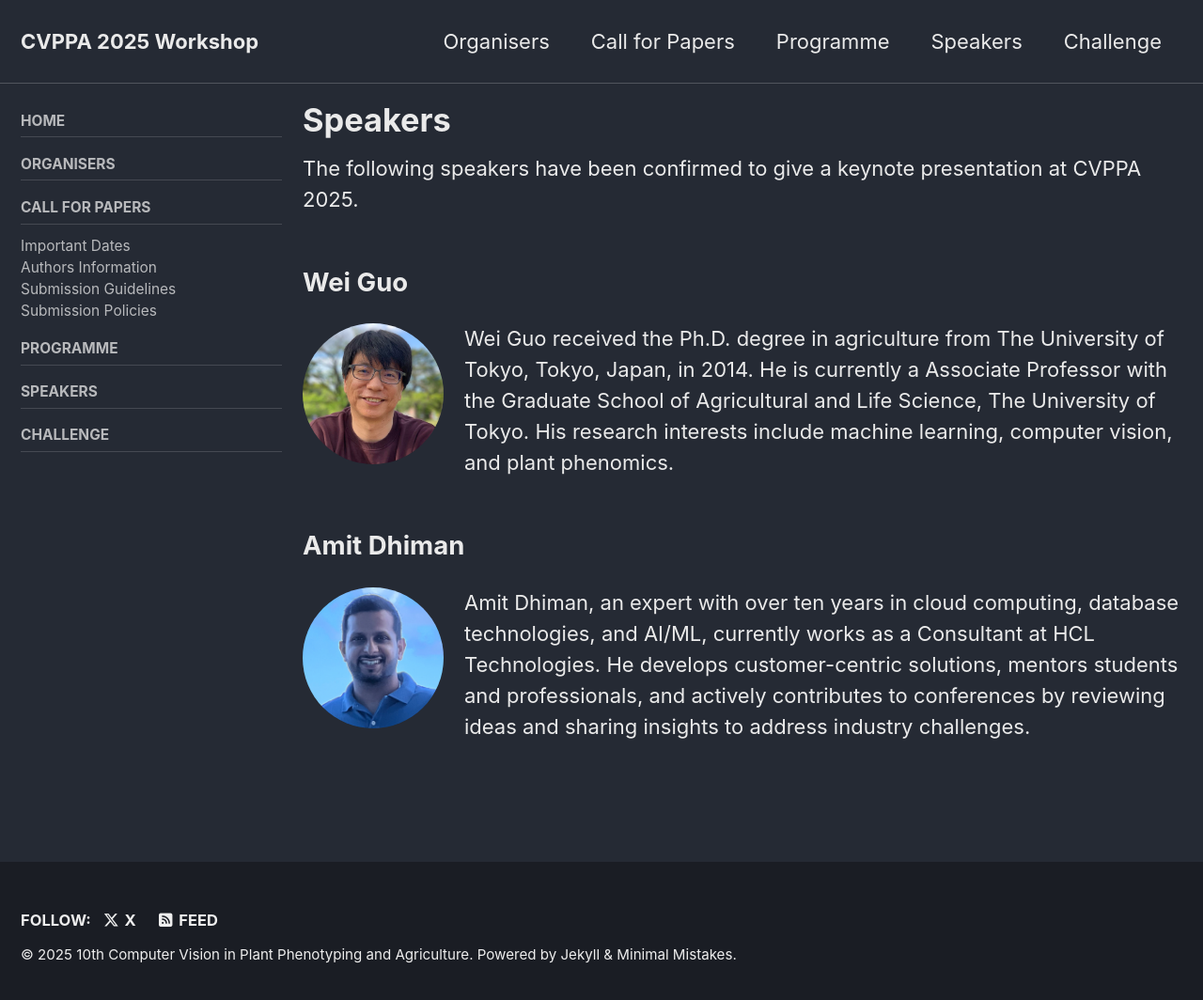
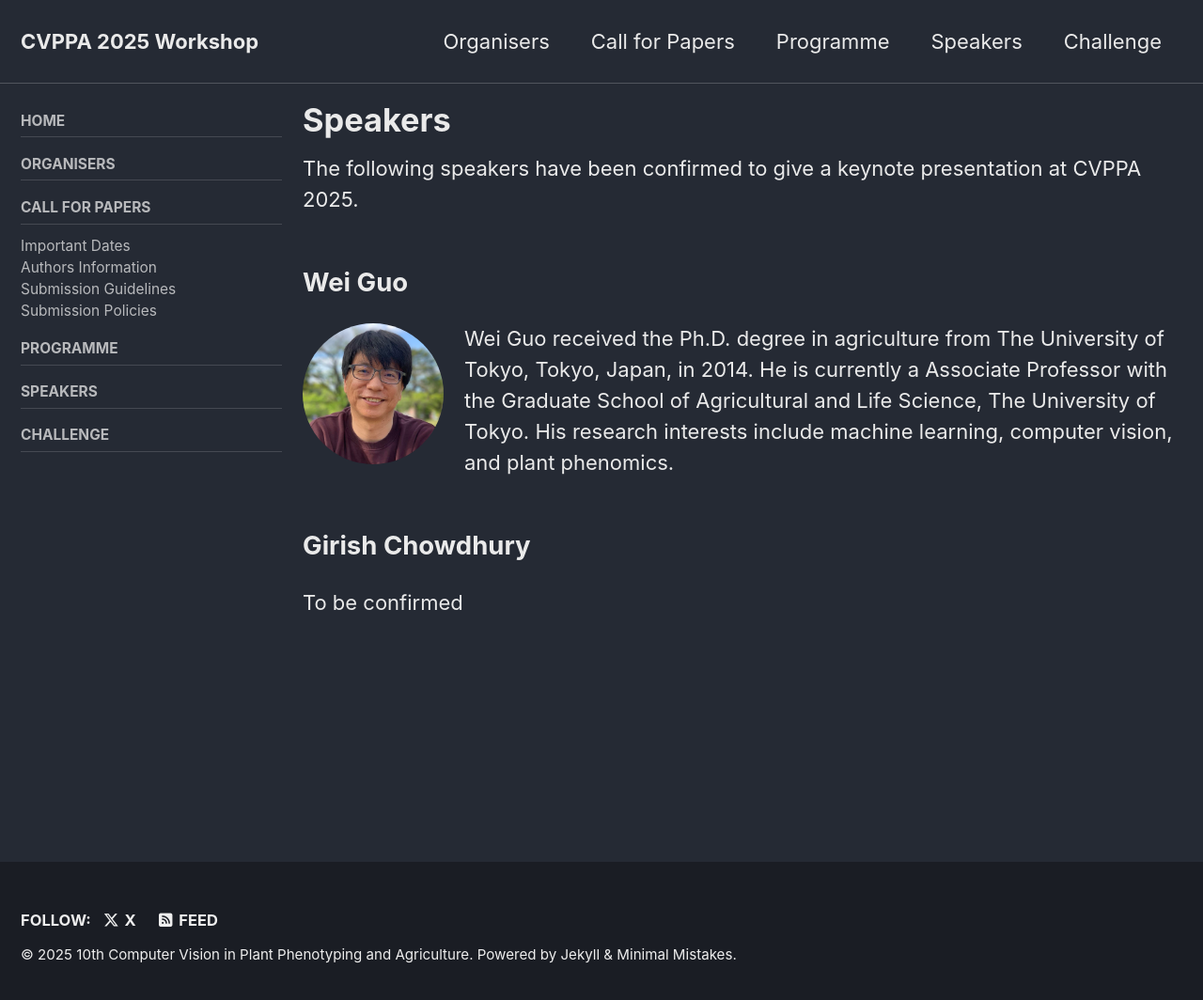
Before and after one commit to cvppa2025/cvppa2025.github.io, a Jekyll site: the page built from _pages/speakers.md, in a window 1280 px wide and 1072 px high. Shown: the top 1064 px of the window at 94% size. Built offline with Jekyll 4.4.1, drawn with Linux system fonts in a browser that asks for light colours; cached includes are drawn as plain includes.

Commit message:
Update speakers.md

```diff
--- a/_pages/speakers.md
+++ b/_pages/speakers.md
@@ -13,5 +13,5 @@ The following speakers have been confirmed to give a keynote presentation at CVP
 <img src="/assets/speakers/image001.jpg" class="people-img">
 Wei Guo received the Ph.D. degree in agriculture from The University of Tokyo, Tokyo, Japan, in 2014. He is currently a Associate Professor with the Graduate School of Agricultural and Life Science, The University of Tokyo. His research interests include machine learning, computer vision, and plant phenomics.
 
-## Amit Dhiman
-<img src="/assets/speakers/image002.jpg" class="people-img"> Amit Dhiman, an expert with over ten years in cloud computing, database technologies, and AI/ML, currently works as a Consultant at HCL Technologies. He develops customer-centric solutions, mentors students and professionals, and actively contributes to conferences by reviewing ideas and sharing insights to address industry challenges.
+##  Girish Chowdhury
+To be confirmed
```
